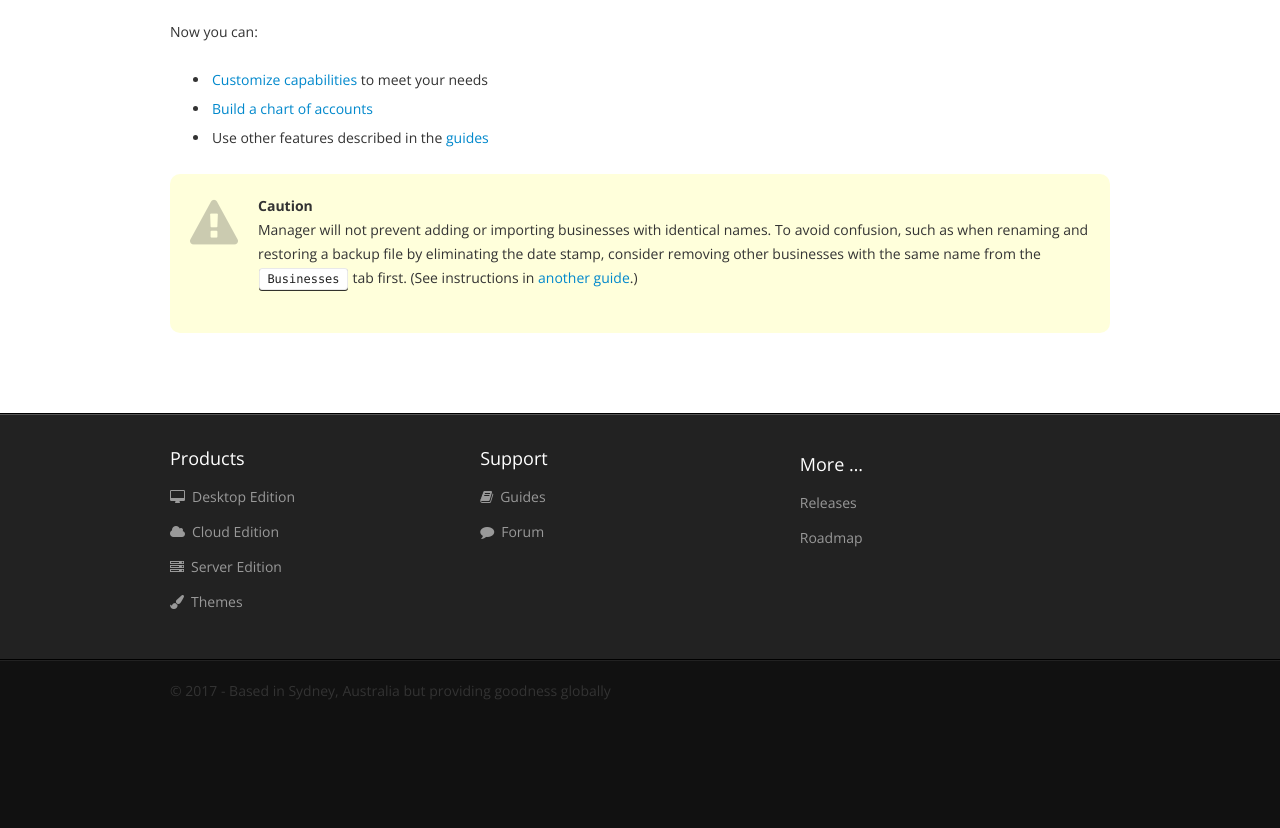
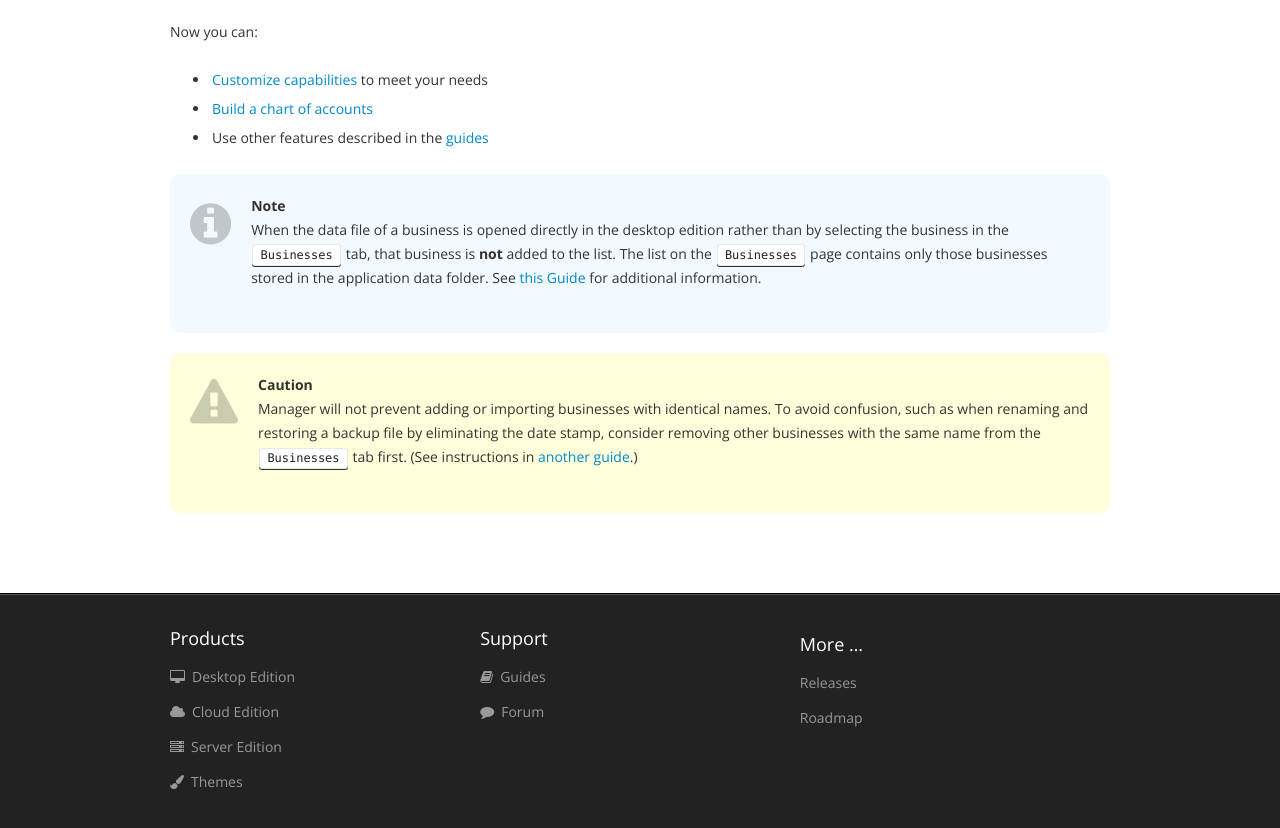
Before and after one commit to 3etechinns/www.manager.io, a Jekyll site: the page built from _guides/9265.html, in a window 1280 px wide and 900 px high, scrolled down 1197 px, cut to the strip 64-892 px from the top of the window. Built offline with Jekyll 4.4.1, drawn with Linux system fonts in a browser that asks for light colours; nearby versions of some CDN libraries; comment, search, counter and statistics services are not loaded; before the commit the page ends 1982 px from its top, so only the background shows below that.

Commit message:
Guide update

```diff
--- a/_guides/9265.html
+++ b/_guides/9265.html
@@ -5,21 +5,13 @@ tags: businesses beginner
 ---
 {% raw %}
 <p><strong>Adding a business</strong> to Manager is simple. After you have downloaded, installed, and launched the program on your computer or accessed it via a web browser, go to the <kbd>Businesses</kbd> tab, click <kbd>Add Business</kbd>, and select <em>Create New Business</em> in the dropdown box:</p>
-
 <p><img src="https://discourse-cdn-sjc1.com/business2/uploads/manager1/original/2X/e/ef65d2b3c1c24d68f69d5b06e9c74ddae7868285.png" width="551" height="42"> <strong><i class="fa fa-hand-o-right" style="margin-right: 10px; color: #999; font-size: 18px; padding-top: 5px"></i></strong></p>
-
 <p><img src="https://discourse-cdn-sjc1.com/business2/uploads/manager1/original/2X/4/4ad102b3dd0bcb5bca3f9cc8fe5514ad4814b695.png" width="315" height="118"></p>
-
 <p>Enter the <code>Business Name</code> you want to appear in your list of businesses and click <kbd>Add Business</kbd>:</p>
-
 <p><img src="https://discourse-cdn-sjc1.com/business2/uploads/manager1/original/2X/c/c0805c34be93657c354f5e3f665867563e5f28f0.png" width="505" height="279"></p>
-
 <p>A <kbd>Summary</kbd> page for your added business will appear. Four universal tabs will be activated, because all businesses need them:</p>
-
 <p><img src="https://discourse-cdn-sjc1.com/business2/uploads/manager1/original/2X/8/8c73667a3d3dd70aff12ddb7f0c9d438ec38300d.png" width="223" height="343"></p>
-
 <p>Now you can:</p>
-
 <ul>
 <li>
 <a href="/guides/8865">Customize capabilities</a> to meet your needs</li>
@@ -27,6 +19,12 @@ tags: businesses beginner
 <li>Use other features described in the <a href="https://www.manager.io/guides">guides</a>
 </li>
 </ul>
-
-<table style="background-color: #ffffdb; border-radius: 10px; margin-bottom: 20px"><tr><td style="font-size: 48px; opacity: 0.25; padding: 20px; padding-top: 15px; padding-right: 0px; vertical-align: top"><i class="fa fa-warning"></i></td><td style="padding: 20px"><p><strong>Caution</strong><br>Manager will not prevent adding or importing businesses with identical names. To avoid confusion, such as when renaming and restoring a backup file by eliminating the date stamp, consider removing other businesses with the same name from the <kbd>Businesses</kbd> tab first. (See instructions in <a href="/guides/9123">another guide</a>.)</p></td></tr></table>
+<table style="background-color: #F2F9FF; border-radius: 10px; margin-bottom: 20px"><tr><td style="font-size: 48px; opacity: 0.25; padding: 20px; padding-top: 15px; padding-right: 0px; vertical-align: top"><i class="fa fa-info-circle"></i></td><td style="padding: 20px">
+<p><strong>Note</strong><br>
+When the data file of a business is opened directly in the desktop edition rather than by selecting the business in the <kbd>Businesses</kbd> tab, that business is <strong>not</strong> added to the list. The list on the <kbd>Businesses</kbd> page contains only those businesses stored in the application data folder. See <a href="/guides/8394">this Guide</a> for additional information.</p>
+</td></tr></table>
+<table style="background-color: #ffffdb; border-radius: 10px; margin-bottom: 20px"><tr><td style="font-size: 48px; opacity: 0.25; padding: 20px; padding-top: 15px; padding-right: 0px; vertical-align: top"><i class="fa fa-warning"></i></td><td style="padding: 20px">
+<p><strong>Caution</strong><br>
+Manager will not prevent adding or importing businesses with identical names. To avoid confusion, such as when renaming and restoring a backup file by eliminating the date stamp, consider removing other businesses with the same name from the <kbd>Businesses</kbd> tab first. (See instructions in <a href="/guides/9123">another guide</a>.)</p>
+</td></tr></table>
 {% endraw %}
```
